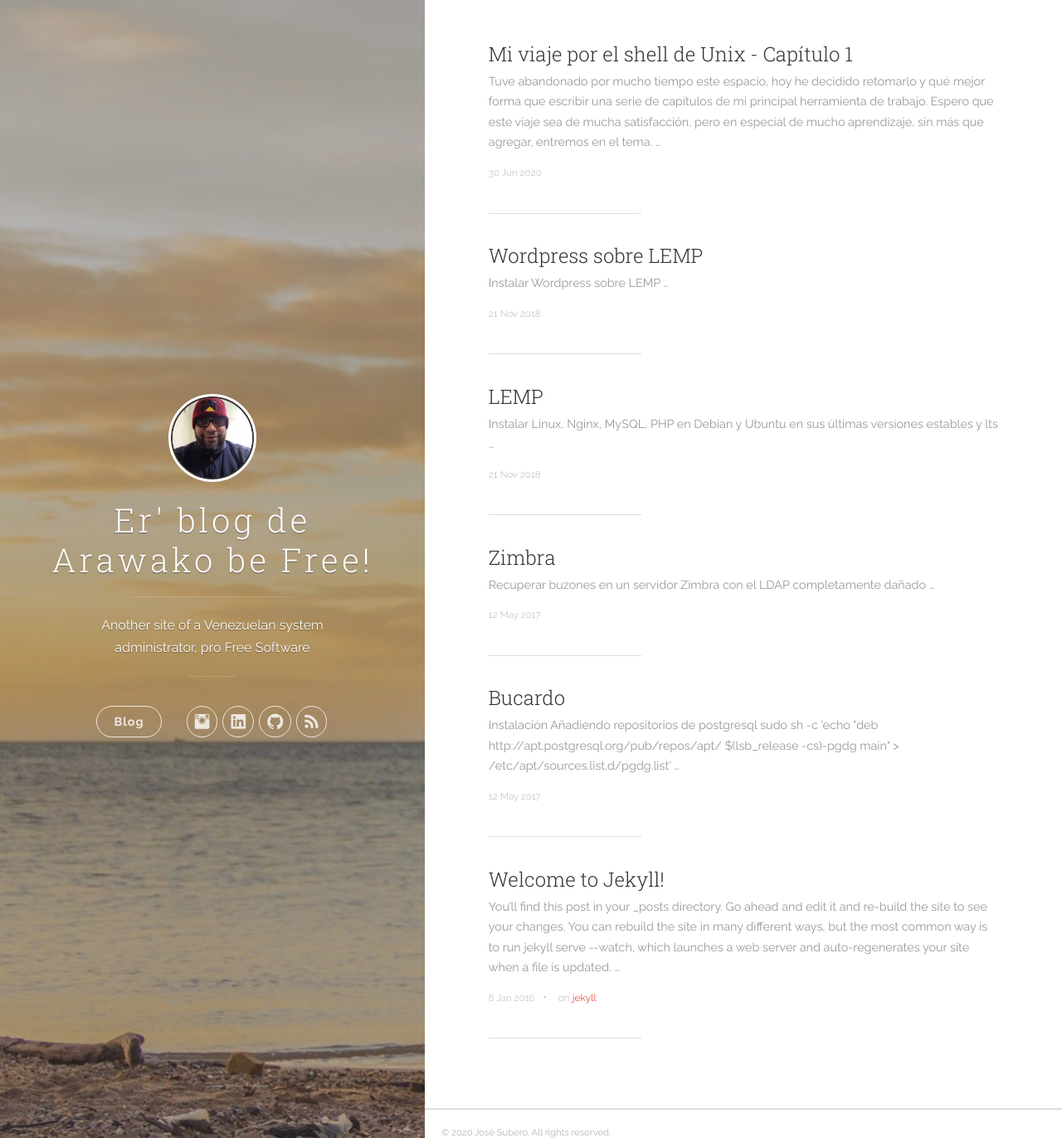
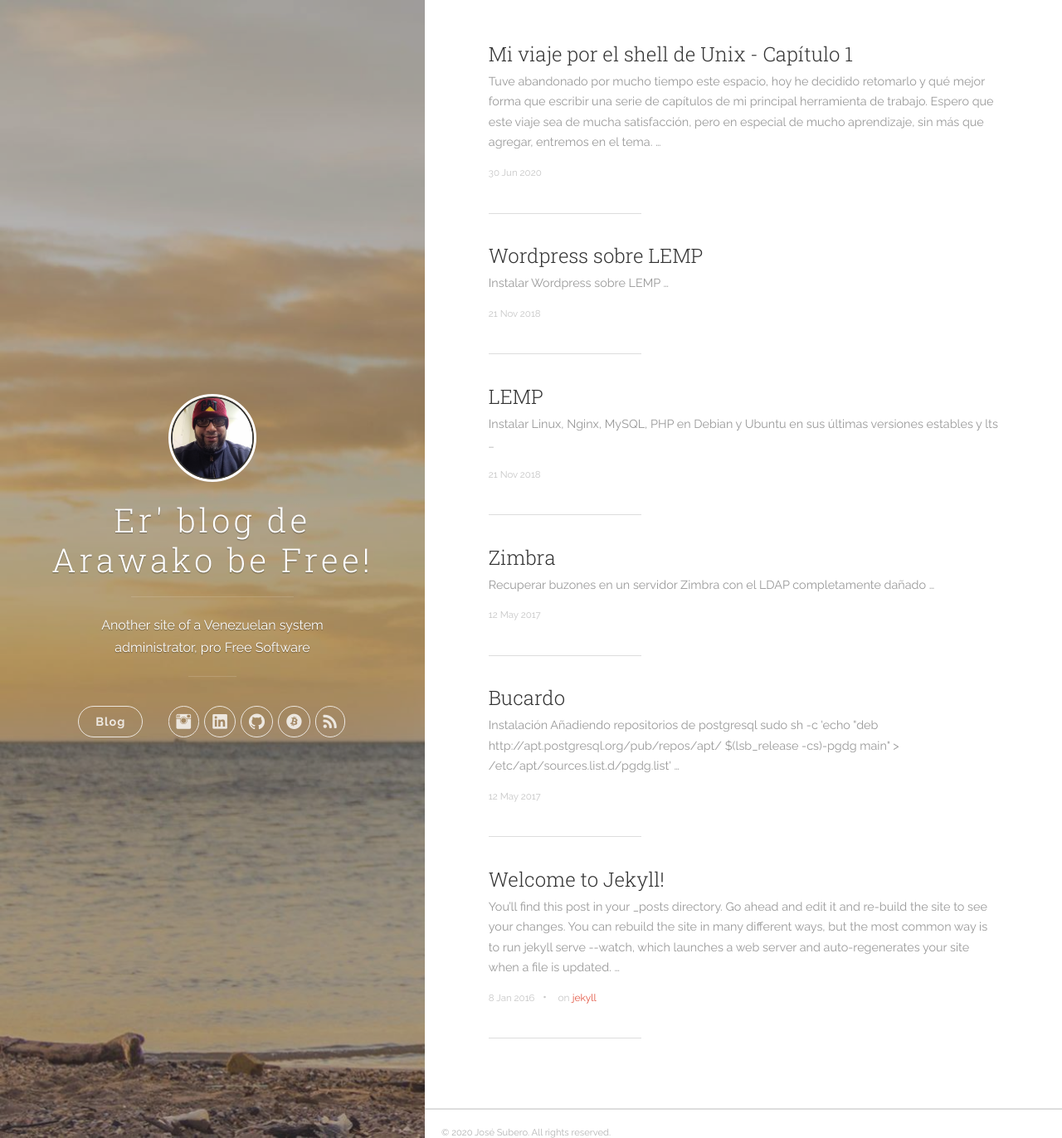
Before and after one commit to arawako/arawako.github.io, a Jekyll site: the page built from index.html, in a window 1280 px wide and 1372 px high. Shown: the whole window at 83% size. Built offline with Jekyll 4.4.1, drawn with Linux system fonts in a browser that asks for light colours; the list of posts is cut into pages by our own code.

Commit message:
Add Brave creator icon

```diff
--- a/_config.yml
+++ b/_config.yml
@@ -16,6 +16,7 @@ author:
   github_username:  arawako
   linkedin_username:  arawako
   instagram_username: arawako
+  brave_username: arawako
 
 defaults:
   -
--- a/_includes/header.html
+++ b/_includes/header.html
@@ -57,6 +57,16 @@
               </li>
             {% endif %}
 
+            {% if site.author.github_username %}
+              <!-- GitHub -->
+              <li class="navigation__item">
+                <a href="https://brave.com/ara553" title="{{ site.author.brave_username }} on Brave Creator" target="_blank">
+                  <i class="icon icon-bitcoin-circle"></i>
+                  <span class="label">GitHub</span>
+                </a>
+              </li>
+            {% endif %}
+
             <!-- RSS -->
             <li class="navigation__item">
               <a href="{{ site.baseurl }}/feed.xml" title="Subscribe" target="_blank">
```
